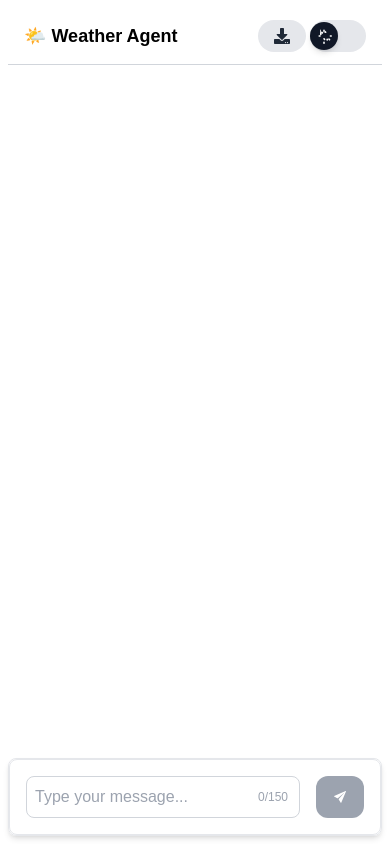
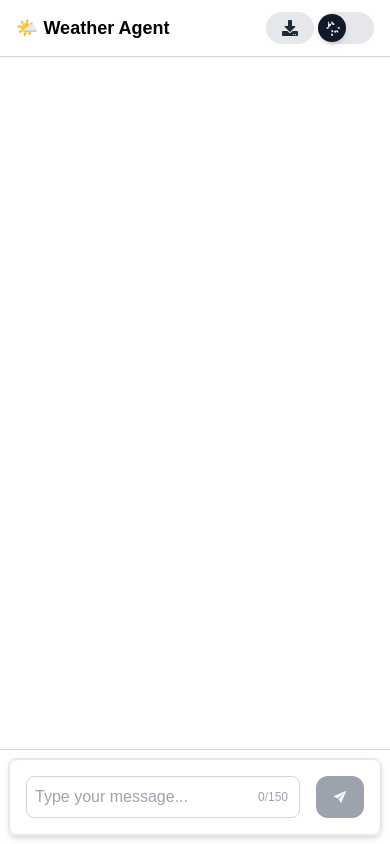
Before and after one commit to SidW111/weather-chat, a Next.js app: page / in a window 390 px wide. Built offline with nearby package versions, Linux system fonts and the light colour scheme.

Commit message:
responsiveness

```diff
--- a/app/page.tsx
+++ b/app/page.tsx
@@ -25,16 +25,19 @@ export default function Chat() {
   }, [messages]);
 
   return (
-    <div className="w-full flex flex-col h-[100dvh] p-2 md:p-4 bg-white dark:bg-gray-900 dark:text-white">
-      <div className="w-full max-w-5xl mx-auto flex flex-col h-full dark:bg-gray-900 dark:text-white">
-        <div className="flex justify-between items-center px-4 py-3 border-b border-gray-300 dark:border-gray-700">
+    <div className="w-full flex flex-col min-h-[100dvh] bg-white dark:bg-gray-900 dark:text-white">
+  <div className="w-full max-w-5xl mx-auto flex flex-col flex-1">
+
+    {/* Header (always at top) */}
+    <div className="flex-shrink-0 flex justify-between items-center px-4 py-3 border-b border-gray-300 dark:border-gray-700 bg-white dark:bg-gray-900">
       <h1 className="text-lg font-bold text-black dark:text-white">🌤️ Weather Agent</h1>
       <div className="flex gap-1 items-center">
-            <ExportChat messages={messages}/>
+        <ExportChat messages={messages} />
         <ToggleButton />
       </div>
     </div>
-        <div className="flex-1 w-full overflow-y-auto space-y-4 p-4">
+
+    <div className="flex-1 overflow-y-auto space-y-4 p-4 pb-20">
       {messages.map((msg, index) => (
         <Message
           key={index}
@@ -47,6 +50,7 @@ export default function Chat() {
       <div ref={messageEndRef} />
     </div>
 
+    <div className="sticky bottom-0 left-0 right-0 w-full border-t border-gray-300 dark:border-gray-700 bg-white dark:bg-gray-900 p-2 md:p-4">
       <InputForm
         setLoading={setLoading}
         setMessages={setMessages}
@@ -54,5 +58,7 @@ export default function Chat() {
       />
     </div>
   </div>
+</div>
+
   );
 }
```
Lines whose indentation alone changed are shown as unchanged.
